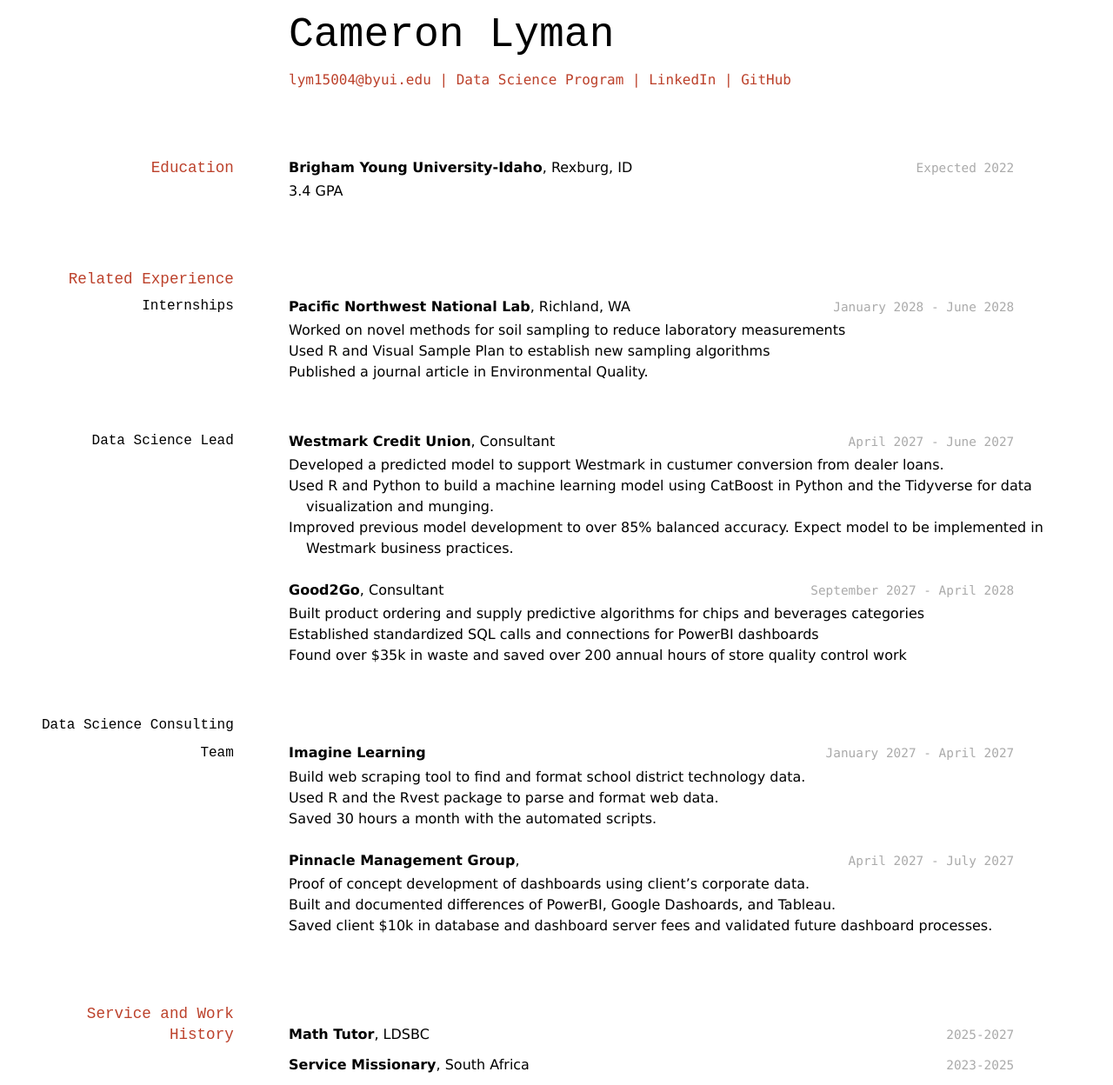
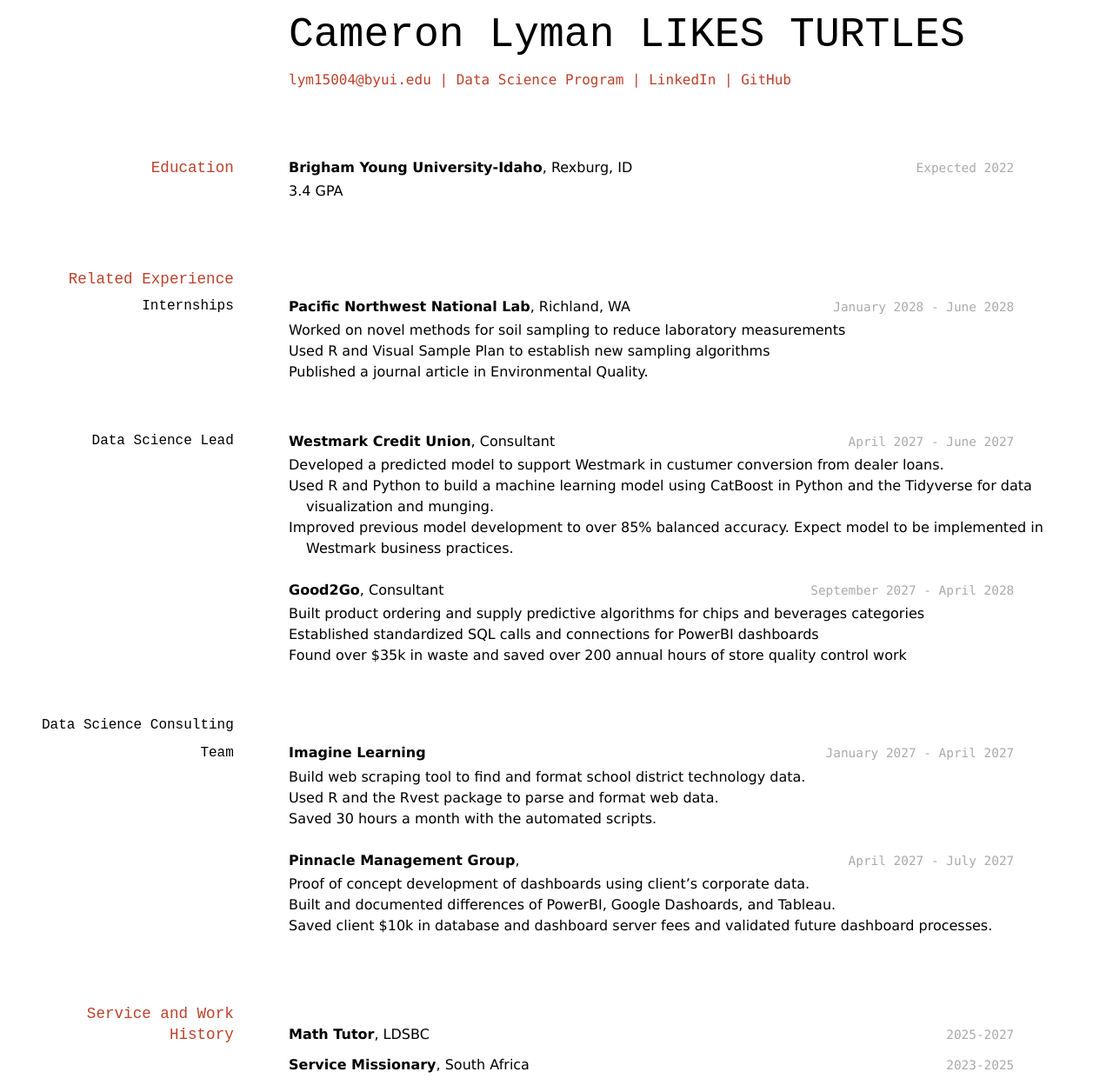
Before and after one commit to byuids-resumes/cameron_lyman_resume, a Jekyll site: the page built from docs/index.md, in a window 1280 px wide. Shown: the whole page at 87% size. Built offline with Jekyll 4.4.1, drawn with Linux system fonts in a browser that asks for light colours.

```diff
--- a/docs/index.md
+++ b/docs/index.md
@@ -2,7 +2,7 @@
 layout: cv
 title: Cameron Lyman Resume
 ---
-# Cameron Lyman
+# Cameron Lyman LIKES TURTLES
 
 <div id="webaddress">
 <a href="lym15004e@byui.edu">lym15004@byui.edu</a>
```
